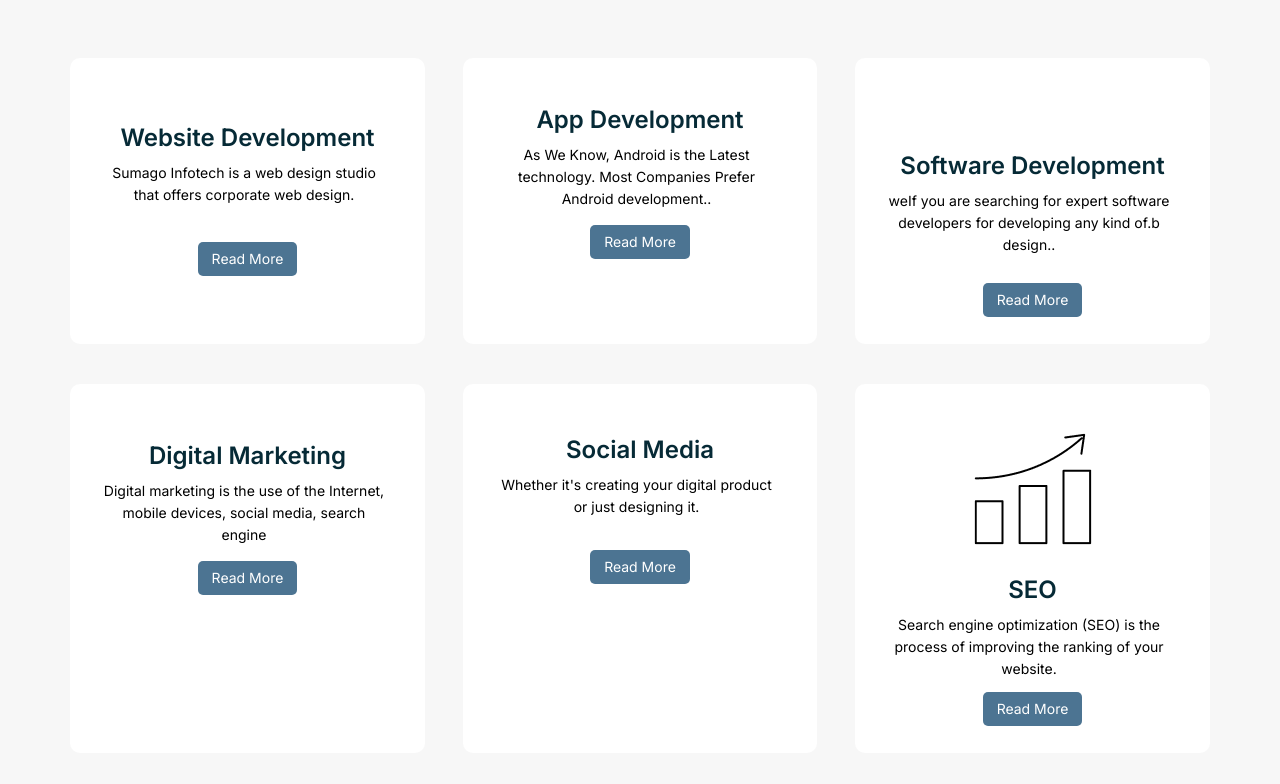
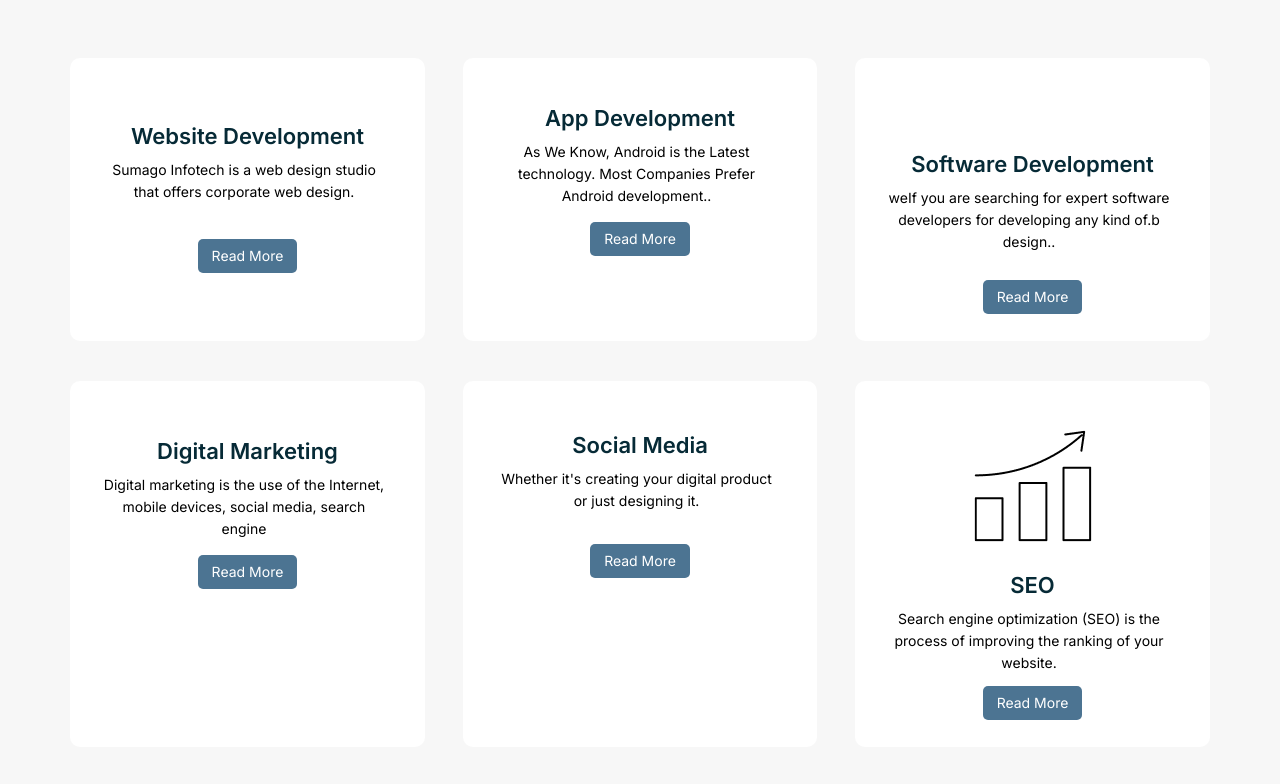
Before and after one commit to Pooja2042000/githubproject, a plain HTML site: page index.html in a window 1280 px wide. Shown: the part 264-1048 px from the top of the page. Drawn offline with Linux system fonts and the light colour scheme.

Commit message:
change css propary

```diff
--- a/css/style.css
+++ b/css/style.css
@@ -69,7 +69,7 @@ h1 {
 h3 {
     color: #062A36;
     font-family: Inter;
-    font-size: 24px;
+    font-size: 22px;
     font-style: normal;
     font-weight: 600;
     line-height: normal;
@@ -78,7 +78,7 @@ h3 {
 a {
     color: #FFF;
     font-family: 'Inter', sans-serif;
-    font-size: 14px;
+    font-size: 15px;
     font-weight: 400;
     line-height: normal;
 }
```
